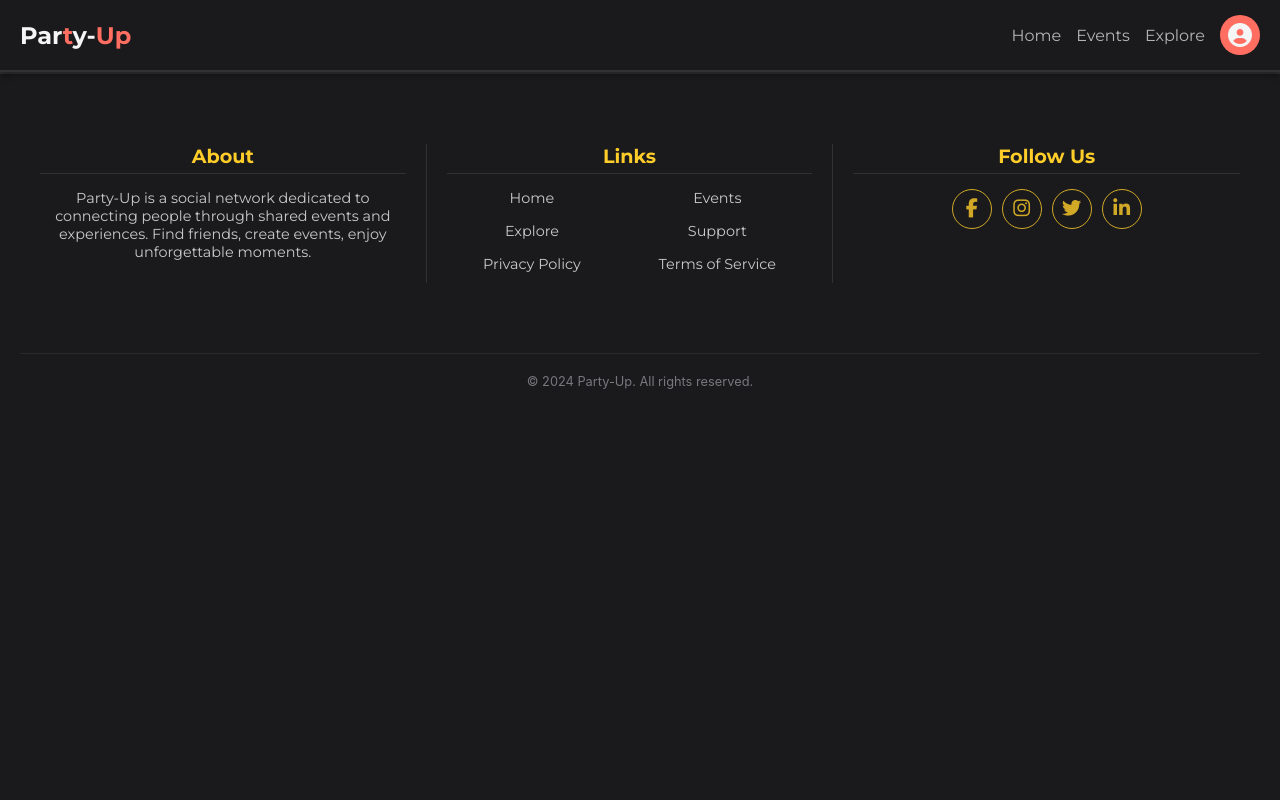
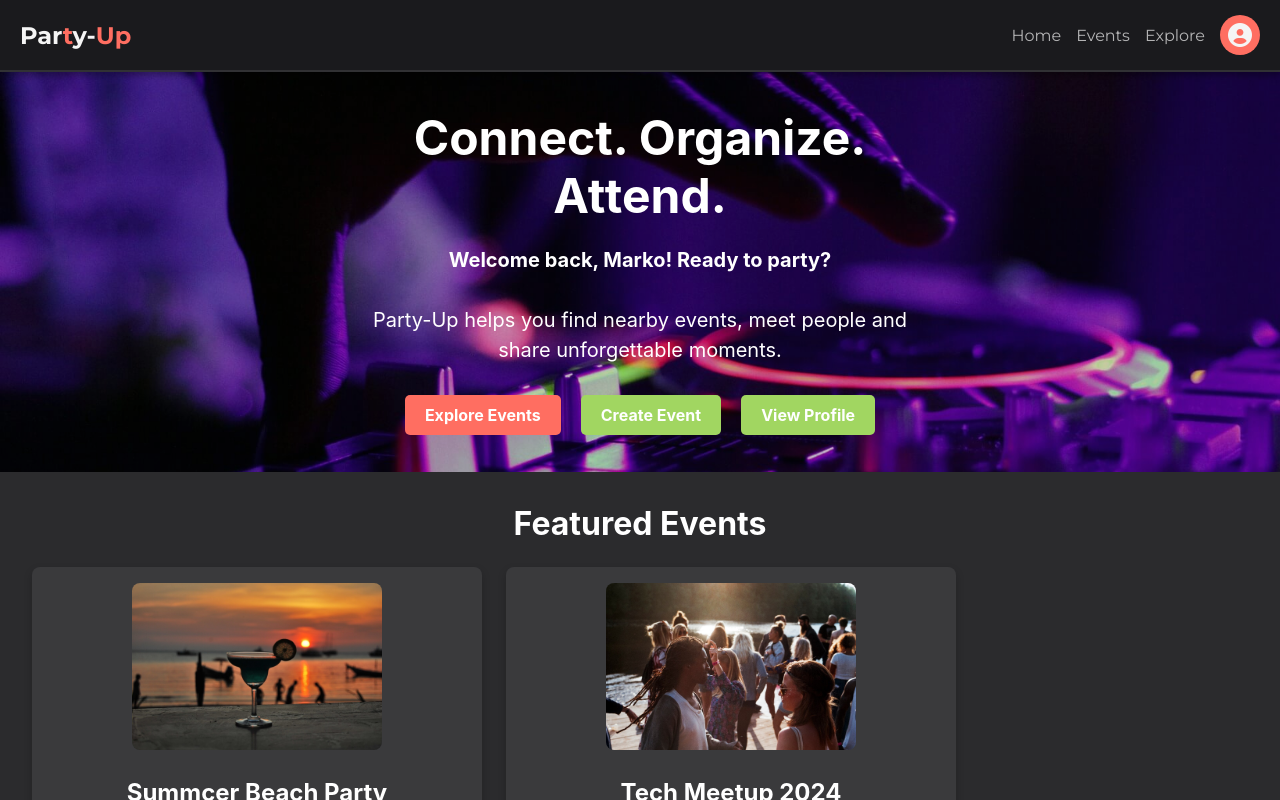
Before and after one commit to markom132/party-up, a React (Create React App) app in the folder party-up-frontend/: page /home in a window 1280 px wide. Built offline with nearby package versions, Linux system fonts and the light colour scheme.

Commit message:
modifications

```diff
--- a/party-up-frontend/src/App.tsx
+++ b/party-up-frontend/src/App.tsx
@@ -8,6 +8,7 @@ import {
 import LoginForm from './components/LoginForm/LoginForm';
 import Header from './components/Header/Header';
 import Footer from './components/Footer/Footer';
+import HomePage from './pages/Home';
 
 const App: React.FC = () => {
   return (
@@ -16,6 +17,7 @@ const App: React.FC = () => {
       <Routes>
         <Route path="/" element={<Navigate to="/login" replace />} />
         <Route path="/login" element={<LoginForm />} />
+        <Route path="home" element={<HomePage />} />
       </Routes>
       <Footer />
     </Router>
--- a/party-up-frontend/src/components/FeaturedEvents/FeaturedEvents.tsx
+++ b/party-up-frontend/src/components/FeaturedEvents/FeaturedEvents.tsx
@@ -22,7 +22,10 @@ const FeaturedEvents: React.FC<FeaturedEventsProps> = ({ events }) => {
     navigate(`/event/${id}`);
   };
   return (
-    <section className={styles['featured-events']}>
+    <section
+      className={styles['featured-events']}
+      data-testid="featured-events"
+    >
       <h2 className={styles['section-title']}>Featured Events</h2>
       <div className={styles['events-grid']}>
         {events.map((event) => (
@@ -36,7 +39,9 @@ const FeaturedEvents: React.FC<FeaturedEventsProps> = ({ events }) => {
               alt={event.title}
               className={styles['event-image']}
             />
-            <h3 className={styles['event-title']}>{event.title}</h3>
+            <h3 className={styles['event-title']} data-testid="event-title">
+              {event.title}
+            </h3>
             <p className={styles['event-date']}>{event.date}</p>
             <p className={styles['event-location']}>{event.location}</p>
             <p className={styles['event-description']}>{event.description}</p>
--- a/party-up-frontend/src/components/HeroSection/HeroSection.tsx
+++ b/party-up-frontend/src/components/HeroSection/HeroSection.tsx
@@ -20,13 +20,13 @@ const HeroSection: React.FC<HeroSectionProps> = ({ userName }) => {
           unforgettable moments.
         </p>
         <div className={styles.buttons}>
-          <a href="#explore" className={styles['primary-button']}>
+          <a href="/events" className={styles['primary-button']}>
             Explore Events
           </a>
-          <a href="#create-event" className={styles['secondary-button']}>
+          <a href="/create-event" className={styles['secondary-button']}>
             Create Event
           </a>
-          <a href="#profile" className={styles['secondary-button']}>
+          <a href="/profile" className={styles['secondary-button']}>
             View Profile
           </a>
         </div>
--- a/party-up-frontend/src/components/SearchFilter/SearchFilter.tsx
+++ b/party-up-frontend/src/components/SearchFilter/SearchFilter.tsx
@@ -24,7 +24,7 @@ const SearchFilter: React.FC<SearchFilterProps> = ({ onSearch }) => {
   };
 
   return (
-    <div className={styles['search-filter']}>
+    <div className={styles['search-filter']} data-testid="search-filter">
       <h2>Search Events</h2>
       <div className={styles.fields}>
         {/* Search Term */}
--- a/party-up-frontend/src/components/SocialFeed/SocialFeed.tsx
+++ b/party-up-frontend/src/components/SocialFeed/SocialFeed.tsx
@@ -39,14 +39,14 @@ const SocialFeed: React.FC<SocialFeedProps> = ({
 
   return (
     <div className={styles.container}>
-      <section className={styles['social-feed']}>
+      <section className={styles['social-feed']} data-testid="social-feed">
         <h2 className={styles.header}>Social Feed</h2>
         <ul className={styles.posts}>
           {posts.slice(0, visiblePosts).map(
             (
               post, // Use slice to control visible posts
             ) => (
-              <li key={post.id} className={styles.post}>
+              <li key={post.id} className={styles.post} data-testid="post">
                 <div className={styles['post-header']}>
                   <img
                     src={post.profilePicture}
--- a/party-up-frontend/src/components/TopReviews/TopReviews.tsx
+++ b/party-up-frontend/src/components/TopReviews/TopReviews.tsx
@@ -1,4 +1,5 @@
 import React from 'react';
+import { useNavigate } from 'react-router-dom';
 import styles from './TopReviews.module.scss';
 
 interface Place {
@@ -14,14 +15,20 @@ interface TopReviewsProps {
 }
 
 const TopReviews: React.FC<TopReviewsProps> = ({ places }) => {
+  const navigate = useNavigate();
+  const handleReadReviewClick = (id: number) => {
+    navigate(`/reviews/${id}`);
+  };
+
   return (
-    <section className={styles['top-reviews']}>
+    <section className={styles['top-reviews']} data-testid="top-reviews">
       <h2 className={styles['section-title']}>Top Rated Places</h2>
       <div className={styles['reviews-grid']}>
         {places.map((place) => (
           <div
             key={place.id}
             className={styles['place-card']}
+            data-testid="place-card"
             style={{
               backgroundImage: `linear-gradient(rgba(0, 0, 0, 0.5), rgba(0, 0, 0, 0.5)), url(${place.image})`,
             }}
@@ -32,7 +39,12 @@ const TopReviews: React.FC<TopReviewsProps> = ({ places }) => {
                 '☆'.repeat(5 - Math.round(place.rating))}
             </div>
             <p className={styles.description}>{place.description}</p>
-            <button className={styles['review-button']}>Read Reviews</button>
+            <button
+              className={styles['review-button']}
+              onClick={() => handleReadReviewClick(place.id)}
+            >
+              Read Reviews
+            </button>
           </div>
         ))}
       </div>
```
